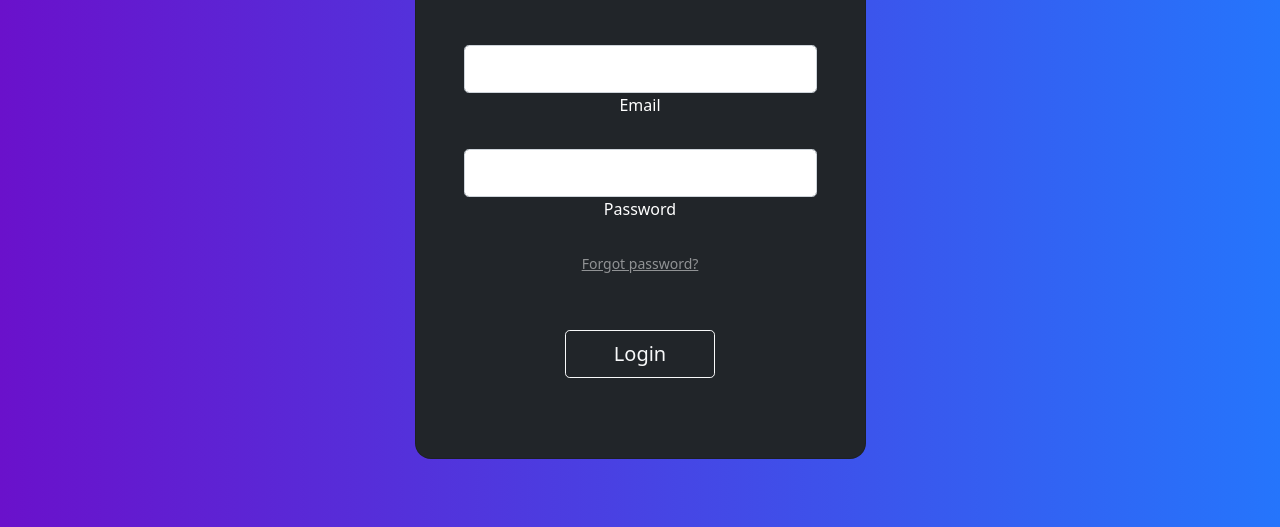
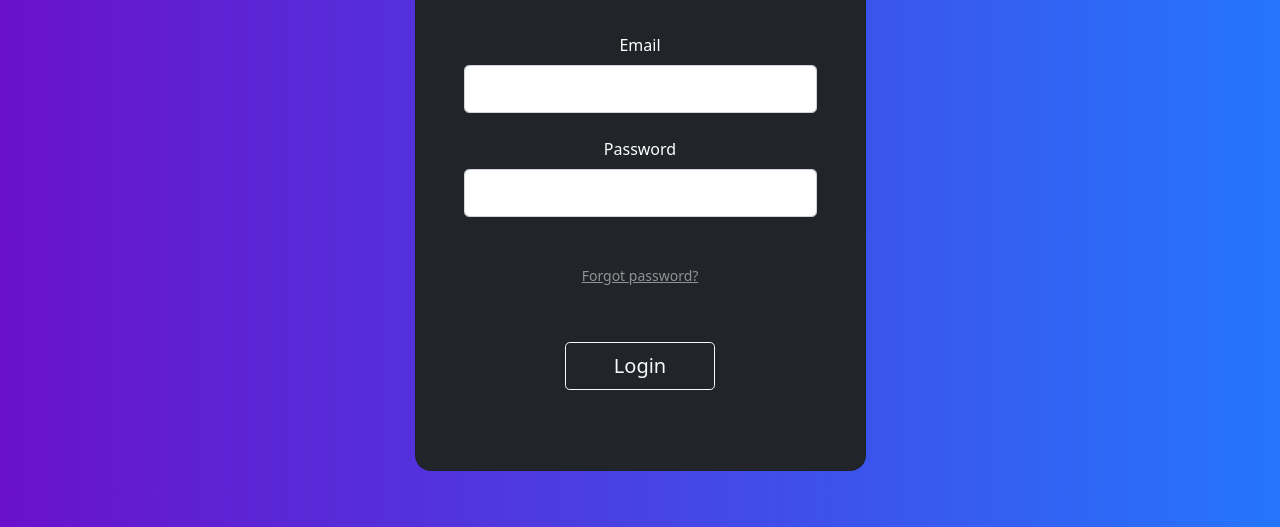
Before and after one commit to AthiraAnil-1996/KeralaTourism, a plain HTML site: page Login.html in a window 1280 px wide. Shown: the part 273-800 px from the top of the page. Drawn offline with nearby package versions, Linux system fonts and the light colour scheme.

Commit message:
Add files via upload

```diff
--- a/Login.html
+++ b/Login.html
@@ -30,19 +30,34 @@
                 <h2 class="fw-bold mb-2 text-uppercase">Login</h2>
                 <p class="text-white-50 mb-5">Please enter your login and password!</p>
 
-                <div class="form-outline form-white mb-4">
-                  <input type="email" id="typeEmailX" class="form-control form-control-lg" />
-                  <label class="form-label" for="typeEmailX">Email</label>
-                </div>
+                <form action="./index.html">
 
-                <div class="form-outline form-white mb-4">
-                  <input type="password" id="typePasswordX" class="form-control form-control-lg" />
-                  <label class="form-label" for="typePasswordX">Password</label>
-                </div>
+                     <div class="form-outline form-white mb-4">
+                        <label class="form-label" for="typeEmailX">Email</label>
+                          <input type="email" id="email" class="form-control form-control-lg" required />
+
+
+                      </div>
+
+                      <!--<div id="emailerror">
+                        <label class="form-label" for="emailerror" id="error"></label>
+                      </div>-->
+
+
+                      <div class="form-outline form-white mb-4">
+                        <label class="form-label" for="typePasswordX" required>Password</label>
+                        <input type="password" id="psw" class="form-control form-control-lg" required />
+
+                      </div>
+                      <div id="emailpsw">
+                        <label class="form-label" for="emailerror" id="pswerror"></label>
+                      </div>
+
+
 
                 <p class="small mb-5 pb-lg-2"><a class="text-white-50" href="#!">Forgot password?</a></p>
 
-                <button class="btn btn-outline-light btn-lg px-5" type="submit">Login</button>
+                <button class="btn btn-outline-light btn-lg px-5" type="submit" id="submit" onclick="validate()" >Login</button>
 
                 <!--<div class="d-flex justify-content-center text-center mt-4 pt-1">
                   <a href="#!" class="text-white"><i class="fab fa-facebook-f fa-lg"></i></a>
@@ -60,5 +75,6 @@
       </div>
     </div>
   </section>
+  <script src="./form.js"></script>
 </body>
 </html>
```
Also changed, not shown: SignUp.html (+7 -4 lines).
